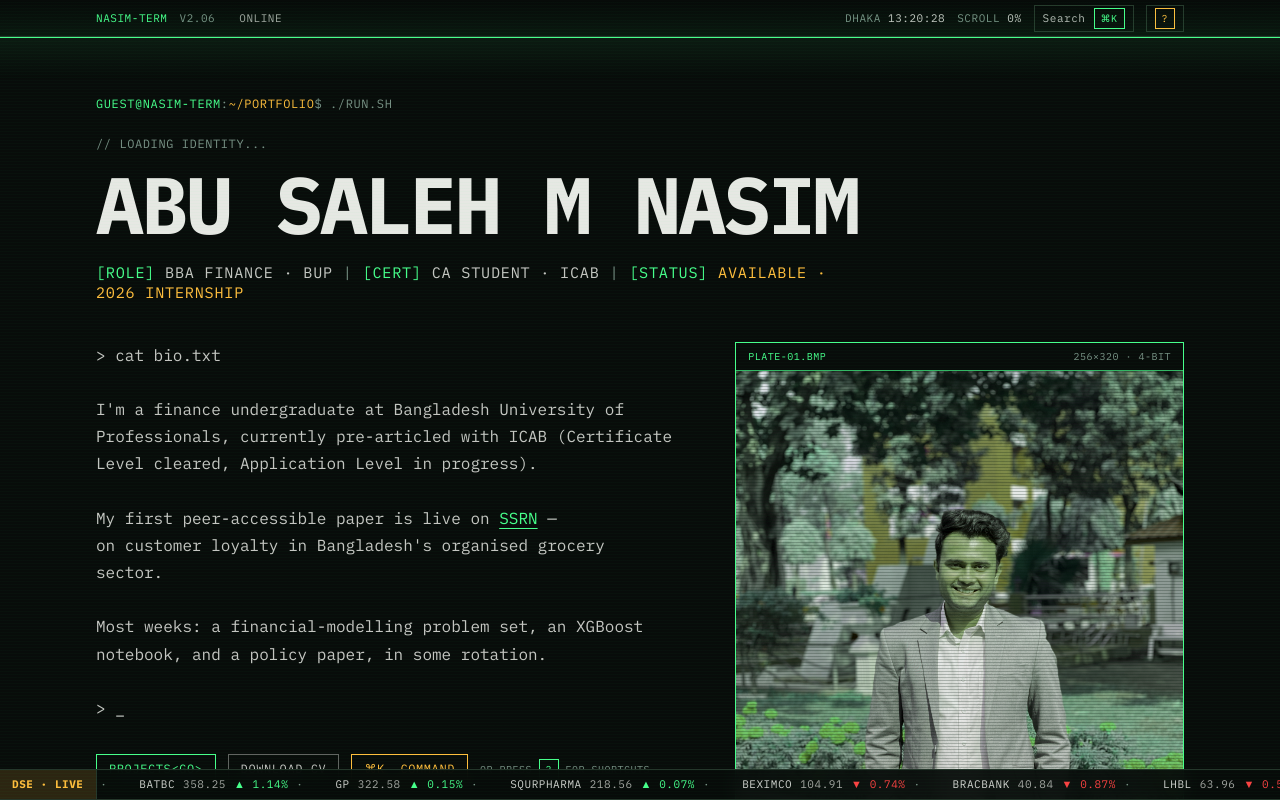
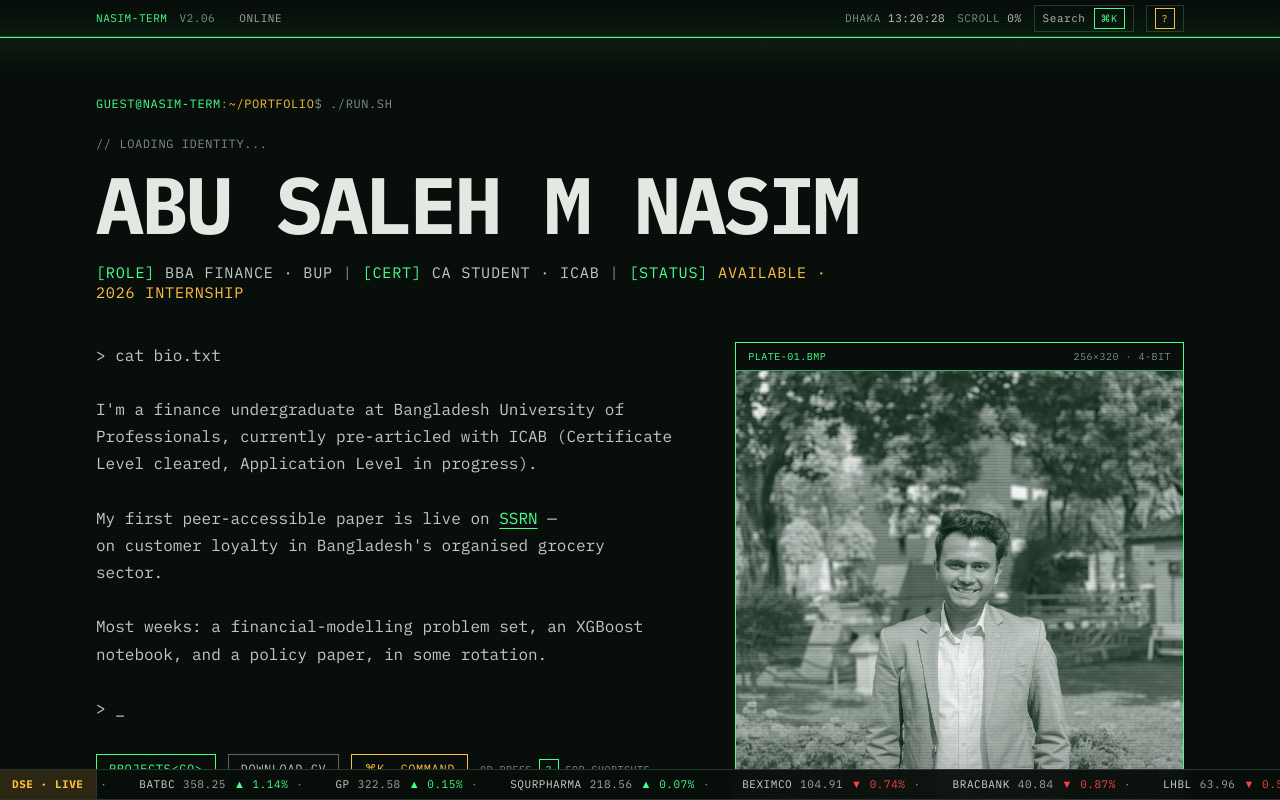
Before and after one commit to abusalehmnasim/portfolio, a Next.js app: page / in a window 1280 px wide. Shown: the top 800 px of the page. Built offline with nearby package versions, Linux system fonts and the light colour scheme; no server answers.

Commit message:
Fix portrait green skin tint — switch from hue-rotate to grayscale + screen-blend phosphor wash

```diff
--- a/src/components/sections/hero.tsx
+++ b/src/components/sections/hero.tsx
@@ -145,25 +145,35 @@ notebook, and a policy paper, in some rotation.
                   sizes="(max-width: 1024px) 320px, 420px"
                   className="object-cover"
                   style={{
-                    filter:
-                      "saturate(0.45) contrast(1.08) hue-rotate(60deg) brightness(0.9)",
+                    /* Grayscale only — no hue shift, so skin tone stays human */
+                    filter: "grayscale(1) contrast(1.05) brightness(0.95)",
                   }}
                 />
+                {/* Phosphor screen tint — only on the highlights, via screen blend */}
+                <div
+                  aria-hidden
+                  className="pointer-events-none absolute inset-0 mix-blend-screen"
+                  style={{
+                    background: "hsl(var(--phosphor) / 0.12)",
+                  }}
+                />
+                {/* Soft top-down vignette to deepen the screen feel */}
+                <div
+                  aria-hidden
+                  className="pointer-events-none absolute inset-0"
+                  style={{
+                    background:
+                      "linear-gradient(180deg, transparent 60%, hsl(var(--background) / 0.55))",
+                  }}
+                />
+                {/* Fine CRT scanlines — much softer than before */}
                 <div
                   aria-hidden
                   className="pointer-events-none absolute inset-0 mix-blend-overlay"
                   style={{
-                    background:
-                      "linear-gradient(180deg, hsl(var(--phosphor) / 0.12), hsl(var(--phosphor) / 0))",
-                  }}
-                />
-                <div
-                  aria-hidden
-                  className="pointer-events-none absolute inset-0 mix-blend-multiply"
-                  style={{
                     backgroundImage:
                       "repeating-linear-gradient(0deg, transparent 0, transparent 2px, hsl(var(--background)) 3px)",
-                    opacity: 0.45,
+                    opacity: 0.22,
                   }}
                 />
               </div>
--- a/src/components/sections/projects.tsx
+++ b/src/components/sections/projects.tsx
@@ -34,17 +34,26 @@ export function Projects() {
                       sizes="(max-width: 1024px) 100vw, 540px"
                       className="object-cover"
                       style={{
-                        filter:
-                          "saturate(0.4) hue-rotate(60deg) brightness(0.85) contrast(1.05)",
+                        /* Light desaturation only — colors remain themselves */
+                        filter: "saturate(0.55) contrast(1.03) brightness(0.95)",
                       }}
                     />
+                    {/* Faint phosphor wash */}
+                    <div
+                      aria-hidden
+                      className="pointer-events-none absolute inset-0 mix-blend-screen"
+                      style={{
+                        background: "hsl(var(--phosphor) / 0.07)",
+                      }}
+                    />
+                    {/* Softer scanlines */}
                     <div
                       aria-hidden
                       className="pointer-events-none absolute inset-0"
                       style={{
                         backgroundImage:
                           "repeating-linear-gradient(0deg, transparent 0, transparent 2px, hsl(var(--background)) 3px)",
-                        opacity: 0.4,
+                        opacity: 0.2,
                       }}
                     />
                   </div>
```
